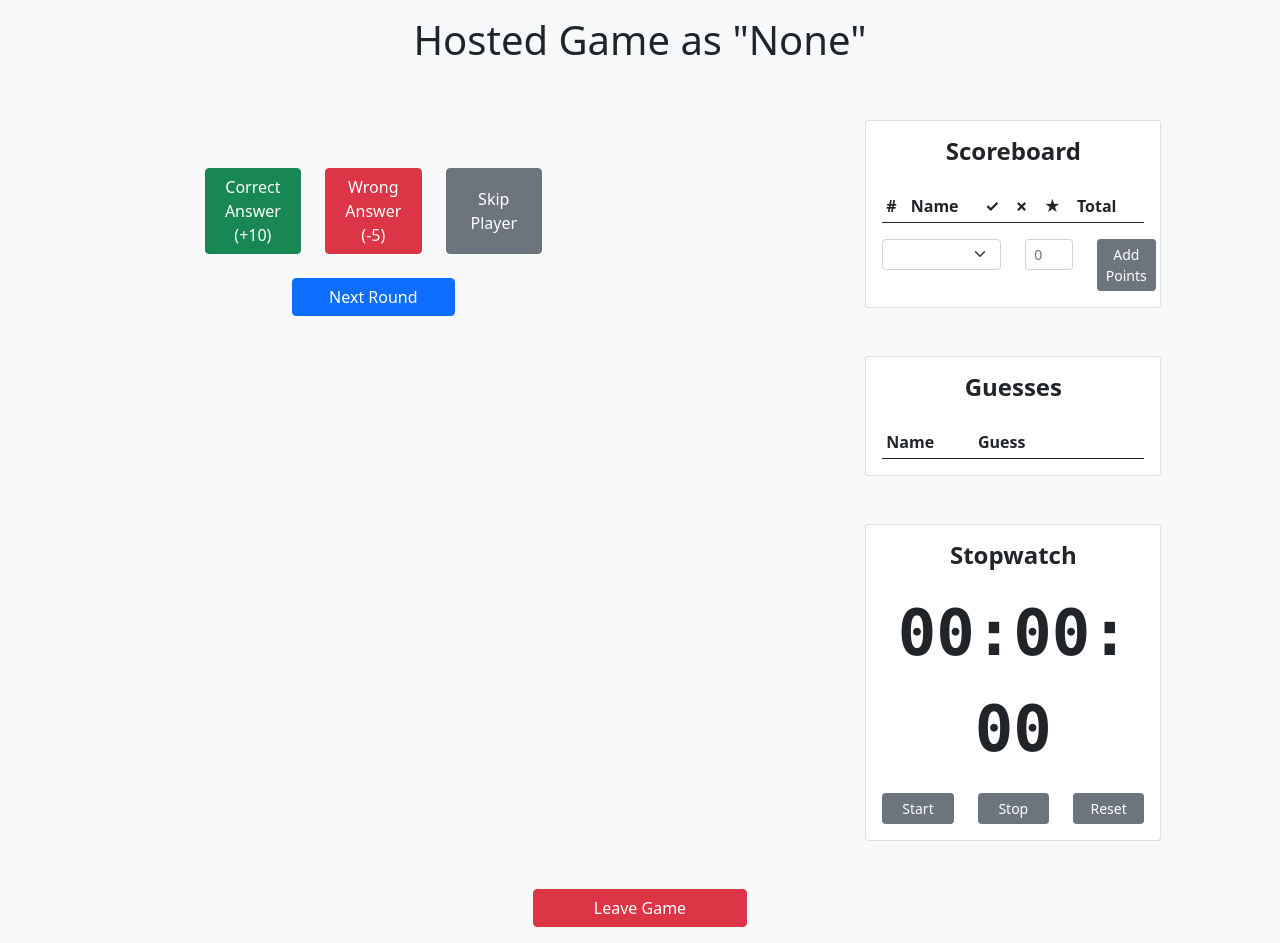
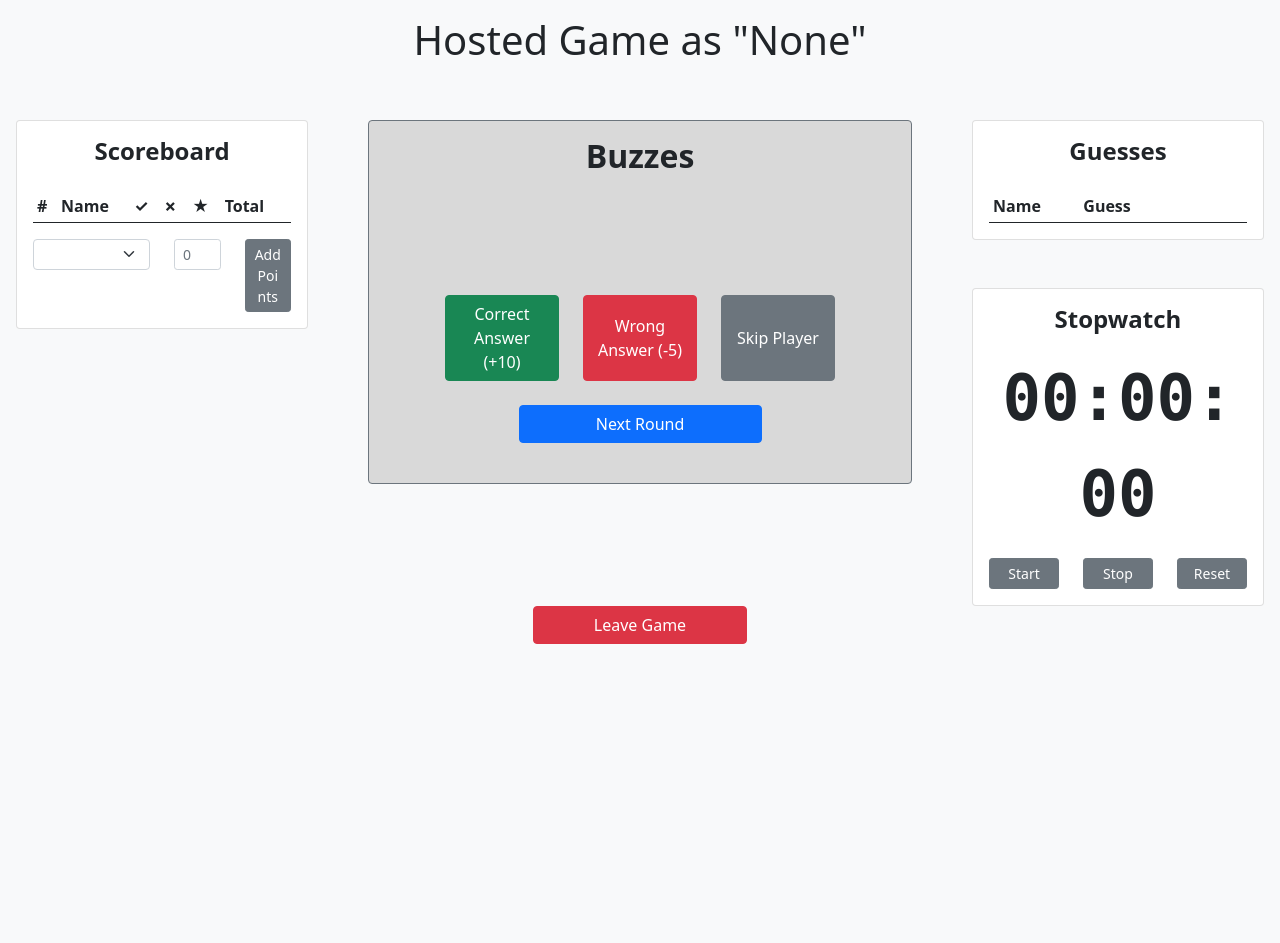
Before and after one commit to marekhummel/buzzerpy, a Flask app: page /host in a window 1280 px wide. After the commit the page ends 644 px from the top, so only its background shows below. Run offline with Flask 2, Linux system fonts and the light colour scheme; lists and menus that the app fills with data are empty; some libraries are stand-ins or nearby versions.

Commit message:
Improved layout

```diff
--- a/buzzapp/static/scripts.js
+++ b/buzzapp/static/scripts.js
@@ -3,7 +3,7 @@ function create_player_list(game, id) {
         var list = document.createElement('ul');
         list.classList.add('list-group', 'mx-auto');
         list.classList.add('gap-1');
-        list.style = 'width: 55%;';
+        list.style = 'width: 100%;';
         return list;
     }
 
@@ -11,26 +11,39 @@ function create_player_list(game, id) {
         var item = document.createElement('li');
         item.classList.add('list-group-item');
         item.classList.add('border', 'rounded', 'buzzer_list_item');
-        return item;
-    }
 
-    function new_content() {
+        var row = document.createElement('div');
+        row.classList.add('row');
+        item.appendChild(row);
+
+        var col_left = document.createElement('div');
+        col_left.classList.add('col-2');
+        row.appendChild(col_left);
+
+        var col_middle = document.createElement('div');
+        col_middle.classList.add('col-8');
+        row.appendChild(col_middle);
+
+        var col_right = document.createElement('div');
+        col_right.classList.add('col-2', 'd-flex', 'align-items-center', 'justify-content-end');
+        row.appendChild(col_right);
+
         var content = document.createElement('span');
         content.classList.add('d-flex', 'justify-content-center');
         content.style = 'font-size: 110%;';
-        return content;
+        col_middle.appendChild(content);
+
+        return [item, content, col_right];
     }
-
 
     if (game.players.length == 0) {
         var list = new_list();
 
-        var item = new_list_item();
+        var [item, content, col_right] = new_list_item();
         item.classList.add('list-group-item-secondary');
-        var content = new_content();
         content.classList.add('fw-bold');
         content.innerText = 'No players joined yet';
-        item.appendChild(content);
+
 
         list.appendChild(item);
 
@@ -46,10 +59,7 @@ function create_player_list(game, id) {
     var current_guesser_idx = -1;
     for (var i = 0; i < game.players.length; i++) {
         var player = game.players[i];
-        var item = new_list_item();
-
-        var content = new_content();
-        item.appendChild(content);
+        var [item, content, col_right] = new_list_item();
 
         if (player.has_buzzed) {
             // Name
@@ -89,9 +99,9 @@ function create_player_list(game, id) {
             // Add bagde for stopwatch
             if (player.buzz_time_sw) {
                 var sw = document.createElement('span');
-                sw.className = 'badge bg-secondary mt-1 buzz_time_badge';
+                sw.className = 'badge bg-secondary buzz_time_badge';
                 sw.innerText = player.buzz_time_sw;
-                item.appendChild(sw);
+                col_right.appendChild(sw);
             }
 
             buzz_list.appendChild(item);
@@ -120,8 +130,6 @@ function create_player_list(game, id) {
 }
 
 function create_scoreboard(players, id, is_host) {
-    console.log(is_host);
-
     function create_kick_button(player) {
         var btn = document.createElement('button');
         btn.className = 'btn btn-sm btn-danger ms-4 kick_button';
@@ -140,7 +148,7 @@ function create_scoreboard(players, id, is_host) {
 
         var td = document.createElement('td');
         td.className = 'text-center pt-2 pb-4';
-        td.setAttribute('colspan', 6);
+        td.setAttribute('colspan', 7);
         td.innerText = 'No players joined yet';
 
         tr.appendChild(td);
--- a/buzzapp/static/styles.css
+++ b/buzzapp/static/styles.css
@@ -4,8 +4,7 @@
 }
 
 .buzz_time_badge {
-    font-size: 90%;
-    float:right;
+    font-size: 75%;
 }
 
 #button_leave {
@@ -17,7 +16,7 @@
 }
 
 .buzzer_list_item_correct {
-    border: 2px solid rgb(157, 204, 142) !important;
+    border: 2px solid rgb(171, 202, 161) !important;
 }
 
 .buzzer_list_item_wrong {
@@ -25,7 +24,7 @@
 }
 
 .buzzer_list_item_wait {
-    border: 2px solid rgb(235, 232, 76) !important;
+    border: 2px solid rgb(212, 211, 137) !important;
 }
 
 .buzzer_list_item_stale {
--- a/buzzapp/templates/host.html
+++ b/buzzapp/templates/host.html
@@ -20,6 +20,7 @@
     <script src="{{url_for('static', filename='scripts.js')}}?"></script>
     <script src="{{url_for('static', filename='stopwatch.js')}}?"></script>
     <link href="{{url_for('static', filename='styles.css')}}?" rel="stylesheet"></link>
+
     <script type="text/javascript" charset="utf-8">
         var socket = io();
         var name = "{{ hostname }}";
@@ -106,36 +107,8 @@
             </div>
         </div>
 
-        <div class="row my-5">
-            <div class="col-xl-7">
-                <div class="row justify-content-center">
-                    <div class="col-xl-9">
-                        <div id="playerlist"></div>
-                    </div>
-                </div>
-
-                <div class="row mt-5 justify-content-center mx-auto" style="width: 50%;">
-
-                    <div class="col-xl-4 d-grid col-3 mx-auto">
-                        <button id="correct_button" class="btn btn-success btn-block" onclick="host_correct_answer()">Correct Answer (+10)</button>
-                    </div>
-
-                    <div class="col-xl-4 d-grid col-3 mx-auto">
-                        <button id="wrong_button" class="btn btn-danger btn-block" onclick="host_wrong_answer()">Wrong Answer (-5)</button>
-                    </div>
-                    <div class="col-xl-4 d-grid col-3 mx-auto">
-                        <button id="skip_button" class="btn btn-secondary btn-block" onclick="host_skip_player()">Skip Player</button>
-                    </div>
-                </div>
-                <div class="row justify-content-center mt-4">
-                    <div class="col-xl-3 d-grid col-3 mx-auto">
-                        <button id="next_round" class="btn btn-primary btn-block" onclick="next_round()">Next Round</button>
-                    </div>
-                </div>
-            </div>
-
-            <div class="col-xl-1"></div>
-            <div class="col-xl-3">
+        <div class="row mt-5">
+            <div class="col-xl-3 ps-3">
                 <div class="card mb-5 mx-auto">
                     <div class="card-body">
                         <h4 class="card-title text-center fw-bold">Scoreboard</h4>
@@ -162,17 +135,52 @@
                                 </div>
                                 <div class="col-3">
                                     <div class="input-group input-group-sm">
-                                        <input id="bonus_points" type="number" class="form-control" aria-label="Points" aria-describedby="inputGroup-sizing-sm" placeholder="0">
+                                        <input id="bonus_points" type="number" class="form-control" aria-label="Points"
+                                            aria-describedby="inputGroup-sizing-sm" placeholder="0">
                                     </div>
                                 </div>
                                 <div class="col-3">
-                                    <button class="btn btn-secondary btn-sm" onclick="host_bonus_points()">Add Points</button>
+                                    <button class="btn btn-secondary btn-sm w-100" onclick="host_bonus_points()">Add Points</button>
                                 </div>
                             </div>
                         </form>
-                     </div>
+                    </div>
                 </div>
+            </div>
 
+            <div class="col-xl-6 px-5">
+                <div class="card mb-5 mx-auto border border-secondary" style="background-color: #D9D9D9;">
+                    <div class="card-body">
+                        <h2 class="card-title text-center mb-4 fw-bold">Buzzes</h2>
+                        <div class="row justify-content-center">
+                            <div class="col-xl-9">
+                                <div id="playerlist"></div>
+                            </div>
+                        </div>
+
+                        <div class="row justify-content-center mx-auto px-5 mt-5 pt-5">
+
+                            <div class="col-xl-4 d-grid col-3 mx-auto">
+                                <button id="correct_button" class="btn btn-success btn-block" onclick="host_correct_answer()">Correct Answer (+10)</button>
+                            </div>
+
+                            <div class="col-xl-4 d-grid col-3 mx-auto">
+                                <button id="wrong_button" class="btn btn-danger btn-block" onclick="host_wrong_answer()">Wrong Answer (-5)</button>
+                            </div>
+                            <div class="col-xl-4 d-grid col-3 mx-auto">
+                                <button id="skip_button" class="btn btn-secondary btn-block" onclick="host_skip_player()">Skip Player</button>
+                            </div>
+                        </div>
+                        <div class="row justify-content-center my-4">
+                            <div class="col-xl-6 d-grid col-3 mx-auto">
+                                <button id="next_round" class="btn btn-primary btn-block" onclick="next_round()">Next Round</button>
+                            </div>
+                        </div>
+                    </div>
+                </div>
+            </div>
+
+            <div class="col-xl-3 pe-3">
                 <div class="card mb-5">
                     <div class="card-body">
                         <h4 class="card-title text-center fw-bold mb-3">Guesses</h4>
@@ -206,15 +214,13 @@
                                 <button id="stopwatch_reset" class="btn btn-secondary btn-sm" onclick="host_reset_stopwatch()">Reset</button>
                             </div>
                         </div>
-                        </div>
                     </div>
                 </div>
             </div>
-            <div class="col-xl-1"></div>
         </div>
     </div>
 
-    <div class="d-grid col-2 mx-auto my-3">
+    <div class="d-grid col-2 mx-auto">
         <button id="button_leave" class="btn btn-danger" type="button" onclick="window.location.href = '/'">Leave Game</button>
     </div>
 </body>
--- a/buzzapp/templates/index.html
+++ b/buzzapp/templates/index.html
@@ -9,7 +9,8 @@
     <link rel="stylesheet" href="https://cdn.jsdelivr.net/npm/bootstrap@4.5.3/dist/css/bootstrap.min.css"
         integrity="sha384-TX8t27EcRE3e/ihU7zmQxVncDAy5uIKz4rEkgIXeMed4M0jlfIDPvg6uqKI2xXr2" crossorigin="anonymous">
 
-    <title>BuzzGame</title>
+    <title>Buzzer.py</title>
+    <link rel="shortcut icon" href="{{ url_for('static', filename='favicon.ico') }}">
 </head>
 
 <body>
@@ -24,7 +25,6 @@
             <div class="col-xl-4 my-5">
                 <form action="">
                     <div class="form-group">
-                        <!-- <label for="name">Name</label> -->
                         <input class="form-control form-control-lg" id="name" name="name" placeholder="Your Name">
                     </div>
 
```
Also changed, not shown: buzzapp/templates/join.html (+17 -11 lines).
